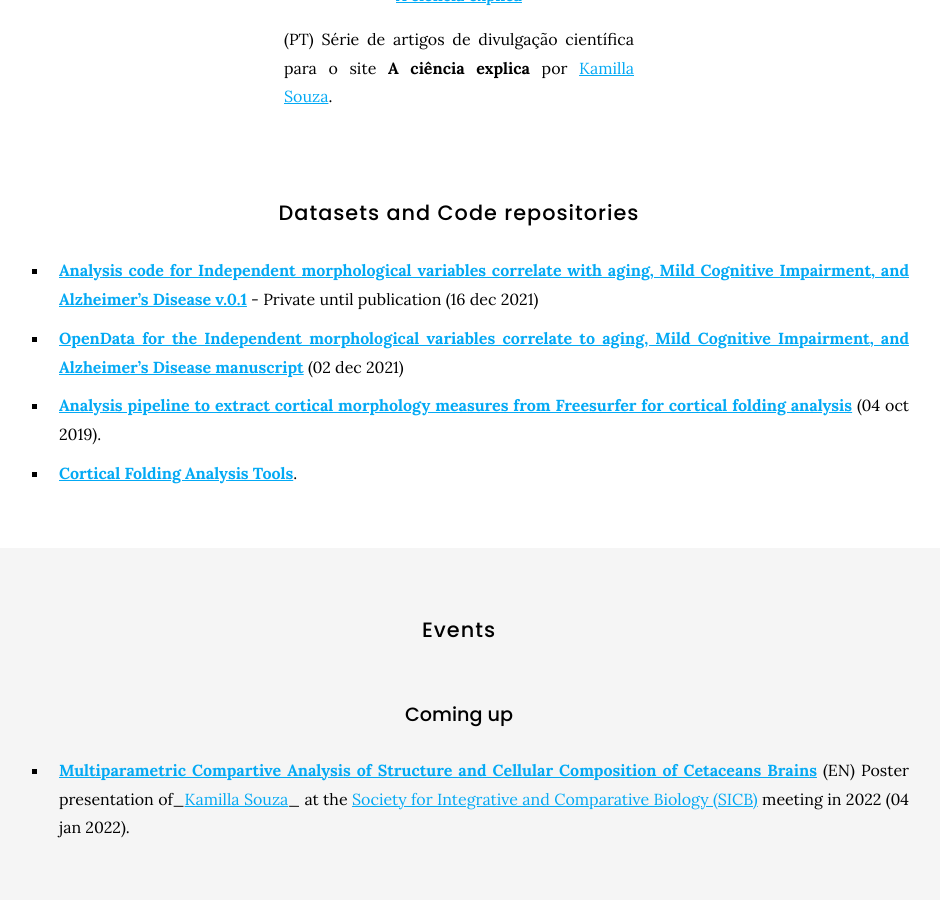
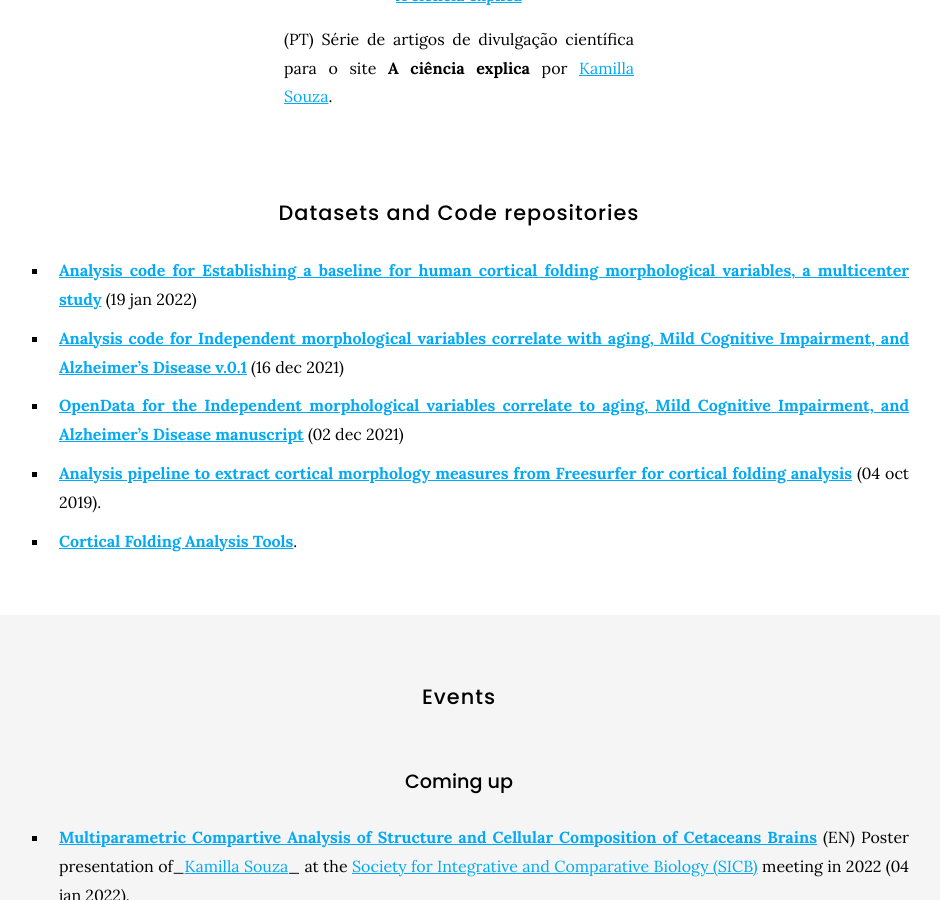
Before and after one commit to metaBIOlab/metabio, a Jekyll site: the page built from tools/index.md, in a window 1280 px wide and 900 px high, scrolled down 1574 px. Shown: the whole window, without its empty margins (181-1121 px from the left). Built offline with Jekyll 4.4.1, drawn with Linux system fonts in a browser that asks for light colours; nearby versions of some CDN libraries.

Commit message:
Update index.md

```diff
--- a/tools/index.md
+++ b/tools/index.md
@@ -33,7 +33,8 @@ Please fell free to get in touch with any of us regarding this material.
 ## Datasets and Code repositories
 
 <!-- {% include list.html component="card" data="tools" filters="group: repository" %} -->
-- **[Analysis code for Independent morphological variables correlate with aging, Mild Cognitive Impairment, and Alzheimer's Disease v.0.1](https://zenodo.org/record/5786921)** - Private until publication (16 dec 2021)
+- **[Analysis code for Establishing a baseline for human cortical folding morphological variables, a multicenter study](https://zenodo.org/record/5879895)** (19 jan 2022)
+- **[Analysis code for Independent morphological variables correlate with aging, Mild Cognitive Impairment, and Alzheimer's Disease v.0.1](https://zenodo.org/record/5786921)** (16 dec 2021)
 - **[OpenData for the Independent morphological variables correlate to aging, Mild Cognitive Impairment, and Alzheimer's Disease manuscript](https://zenodo.org/record/5750619)** (02 dec 2021)
 - **[Analysis pipeline to extract cortical morphology measures from Freesurfer for cortical folding analysis](https://zenodo.org/record/3608675#.YQn_HnVKiV4)** (04 oct 2019).
 <br>
```
